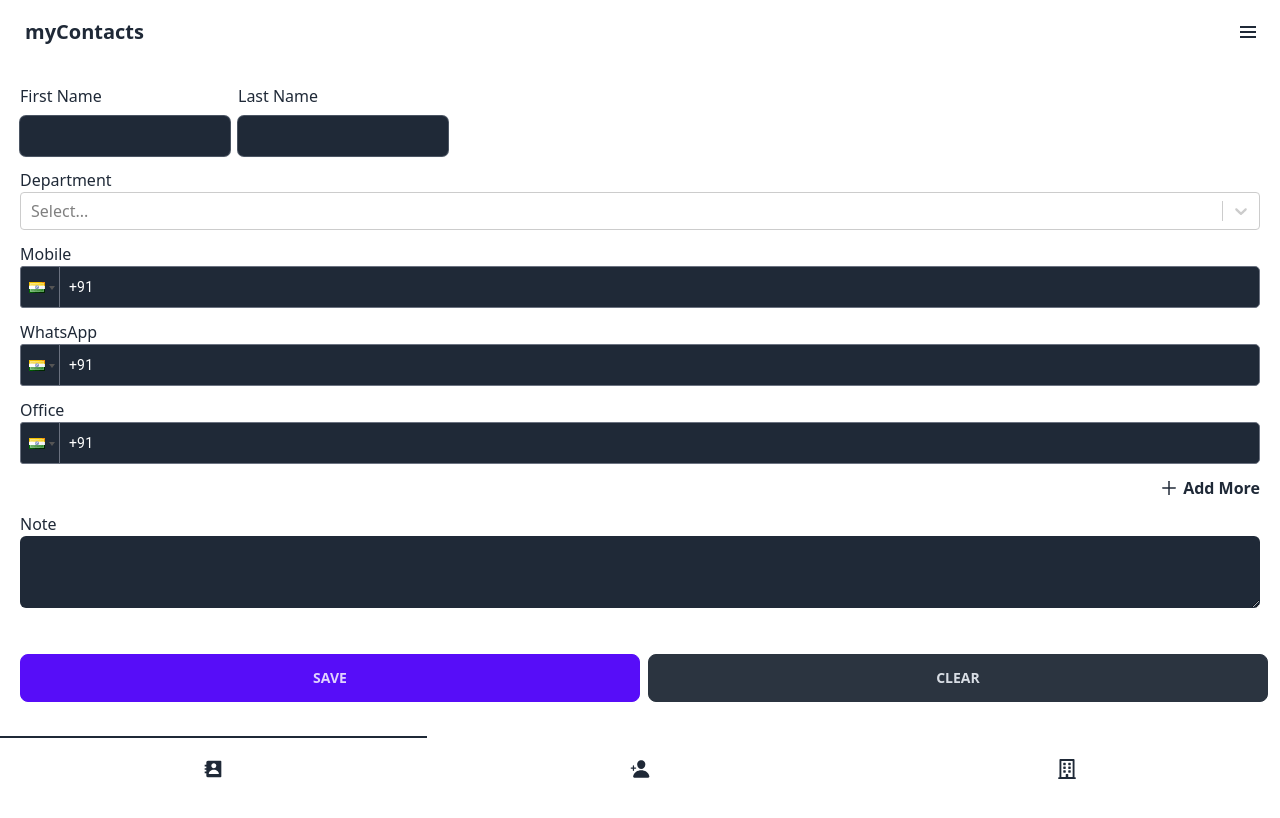
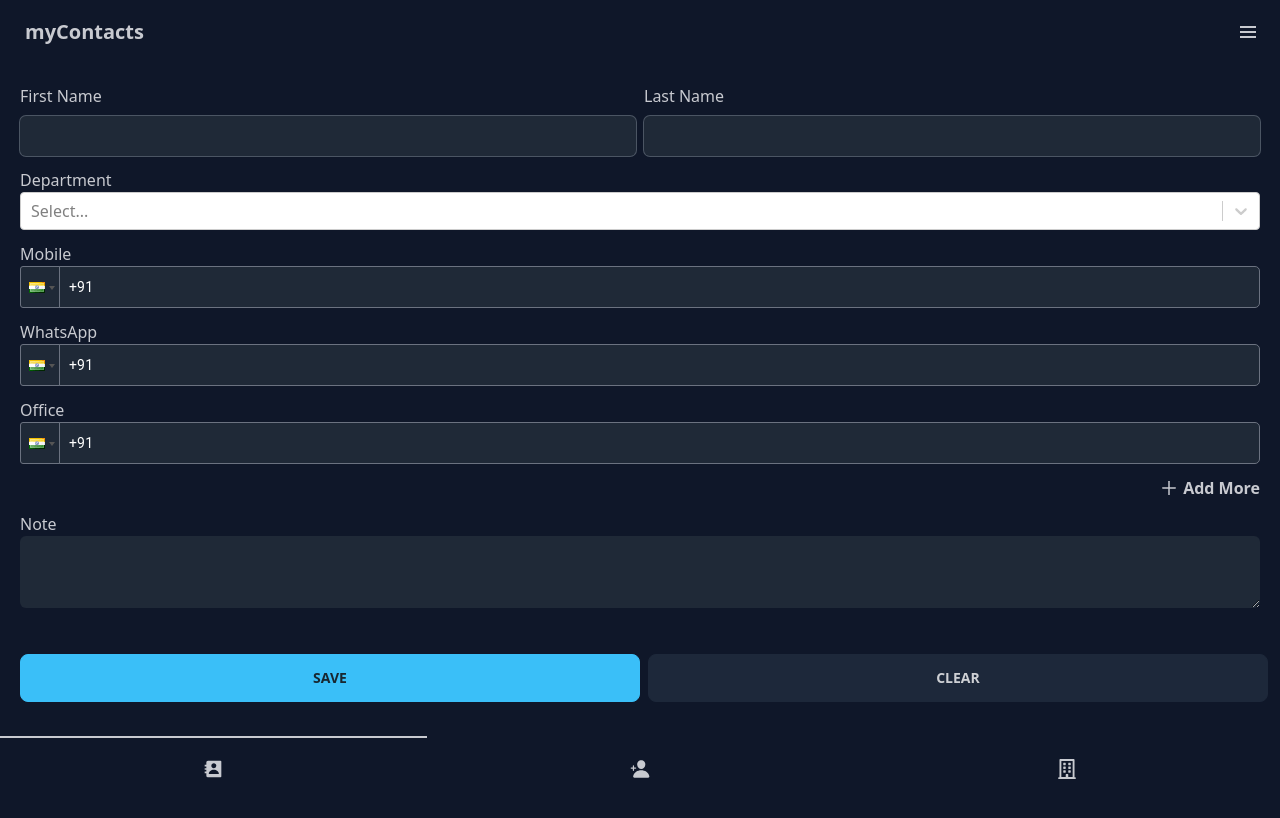
Before and after one commit to thafsi-pv/myContacts, a React (Vite) app in the folder client/: page /addNew in a window 1280 px wide. Shown: the top 818 px of the page. Built offline with nearby package versions, Linux system fonts and the light colour scheme; no server answers.

Commit message:
design changes

```diff
--- a/client/index.html
+++ b/client/index.html
@@ -1,10 +1,10 @@
 <!DOCTYPE html>
-<html lang="en">
+<html lang="en" data-theme="night">
   <head>
     <meta charset="UTF-8" />
     <link rel="icon" type="image/svg+xml" href="/vite.svg" />
     <meta name="viewport" content="width=device-width, initial-scale=1.0" />
-    <title>Vite + React</title>
+    <title>myContacts</title>
   </head>
   <body>
     <div id="root"></div>
--- a/client/src/App.jsx
+++ b/client/src/App.jsx
@@ -39,7 +39,7 @@ function App() {
   ]);
 
   return (
-    <div className="h-screen">
+    <div className="max-h-screen">
       <RouterProvider router={appRouter} />
     </div>
   );
--- a/client/src/pages/AddContact.jsx
+++ b/client/src/pages/AddContact.jsx
@@ -74,9 +74,9 @@ function AddContact() {
   };
 
   return (
-    <div className="p-5 space-y-3 mb-[500px] mt-16">
-      <div className="flex space-x-2">
-        <div>
+    <div className="p-5 space-y-3 mt-16">
+      <div className="flex space-x-2 w-full">
+        <div className="w-1/2">
           <label htmlFor="name">First Name</label>
           <Input
             id="firstName"
@@ -84,7 +84,7 @@ function AddContact() {
             handleChange={(e) => handleInputChange(e)}
           />
         </div>
-        <div>
+        <div  className="w-1/2">
           <label htmlFor="name">Last Name</label>
           <Input
             id="lastName"
@@ -141,7 +141,7 @@ function AddContact() {
           cols="30"
           rows="3"></textarea>
       </div>
-      <div className="w-full flex flex-nowrap space-x-2 !mt-10">
+      <div className="w-full flex flex-nowrap space-x-2 !mt-10 !mb-20">
         <button className="btn btn-primary w-1/2" onClick={handleAddNewContact}>
           Save
         </button>
--- a/client/src/pages/ContactDetails.jsx
+++ b/client/src/pages/ContactDetails.jsx
@@ -1,7 +1,7 @@
 import React, { useEffect, useState } from "react";
 import { FiPhoneCall } from "react-icons/fi";
 import { FaWhatsapp } from "react-icons/fa";
-import { BsClipboard2Check } from "react-icons/bs";
+import { BsClipboard2Check,BsPencil,BsTrash3 } from "react-icons/bs";
 import { useRef } from "react";
 import { toast } from "react-hot-toast";
 import { useParams } from "react-router-dom";
@@ -36,6 +36,21 @@ function ContactDetails() {
   return (
     <div className="flex justify-center align-middle w-full items-center h-full mt-16">
       <div className=" h-[50%] p-5 m-3 w-full max-w-sm bg-white border border-gray-200 rounded-lg shadow dark:bg-gray-800 dark:border-gray-700">
+        <div className="dropdown dropdown-bottom w-full flex justify-end">
+          <label tabIndex={0} className="text-lg font-bold m-1">
+            ...
+          </label>
+          <ul
+            tabIndex={0}
+            className="dropdown-content z-[1] menu p-2 shadow bg-base-100 rounded-box w-52">
+            <li>
+              <a><BsPencil/> Edit</a>
+            </li>
+            <li>
+              <a><BsTrash3/> Delete</a>
+            </li>
+          </ul>
+        </div>
         <div className="flex flex-col items-center pb-10">
           {/* <img
             className="w-24 h-24 mb-3 rounded-full shadow-lg"
--- a/client/src/pages/ListContacts.jsx
+++ b/client/src/pages/ListContacts.jsx
@@ -25,15 +25,15 @@ function ListContacts() {
   };
 
   return (
-    <div className="flex flex-col justify-center mt-16">
+    <div className="flex flex-col justify-center mt-16 max-h-[700px]">
 
-      <div className=" top-0 w-[100%]">
+      <div className=" top-0 w-[100%] px-5">
         <Input />
       </div>
-      <div className="overflow-x-auto h-[800px] w-screen mt-20 p-3">
-        <table className="table table-xs lg:table-lg table-pin-rows table-pin-cols">
+      <div className="overflow-x-auto  w-screen mt-5 p-3">
+        <table className="table table-xs lg:table-lg table-pin-rows table-pin-cols max-h-[68%] overflow-scroll">
           <thead>
-            <tr>
+            <tr className="!top-[-13px]">
               <th></th>
               <td>Image</td>
               <td>Name</td>
@@ -43,7 +43,7 @@ function ListContacts() {
           <tbody>
             {allContacts.map((item, index) => {
               return (
-                <tr key={item._id} className="h-10">
+                <tr key={item._id} className="h-10 border-1 border-gray-700">
                   <th>{index + 1}</th>
                   <td>
                     <span
--- a/client/src/pages/MainPage.jsx
+++ b/client/src/pages/MainPage.jsx
@@ -6,7 +6,7 @@ import  { Toaster } from 'react-hot-toast';
 
 function MainPage() {
   return (
-    <div>
+    <div className="max-h-screen">
       <Header />
       <Outlet/>
       <BottomNavigation/>
--- a/client/tailwind.config.js
+++ b/client/tailwind.config.js
@@ -8,4 +8,7 @@ export default {
     extend: {},
   },
   plugins: [require("daisyui")],
+  daisyui: {
+    themes: ["night","light"],
+  },
 }
```
